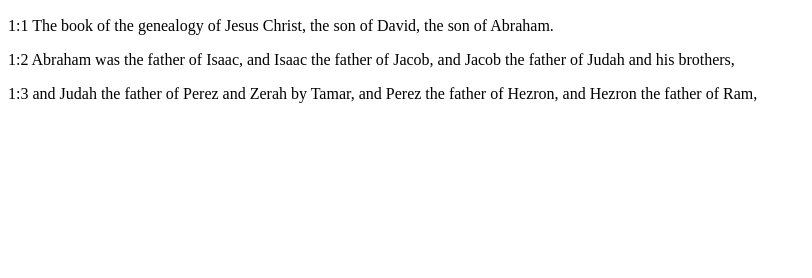
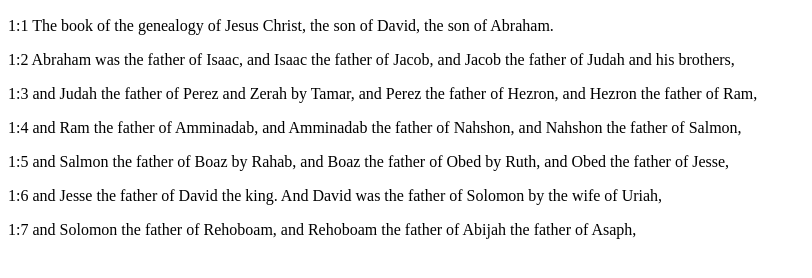
Before and after one commit to BookOfCodes/the_gospels, a plain HTML site: page index.html in a window 1280 px wide. Shown: the part 110-388 px from the top of the page, without its empty margins (0-812 px from the left). Drawn offline with Linux system fonts and the light colour scheme.

Commit message:
Adde a few verses

```diff
--- a/index.html
+++ b/index.html
@@ -14,5 +14,9 @@
     <p>1:2 Abraham was the father of Isaac, and Isaac the father of Jacob, and Jacob the father of
         Judah and his brothers,</p>
     <p>1:3 and Judah the father of Perez and Zerah by Tamar, and Perez the father of Hezron, and Hezron the father of Ram,</p>
+    <p>1:4 and Ram the father of Amminadab, and Amminadab the father of Nahshon, and Nahshon the father of Salmon,</p>
+    <p>1:5 and Salmon the father of Boaz by Rahab, and Boaz the father of Obed by Ruth, and Obed the father of Jesse,</p>
+    <p>1:6 and Jesse the father of David the king. And David was the father of Solomon by the wife of Uriah,</p>
+    <p>1:7 and Solomon the father of Rehoboam, and Rehoboam the father of Abijah the father of Asaph,</p>
 </body>
 </html>
```
